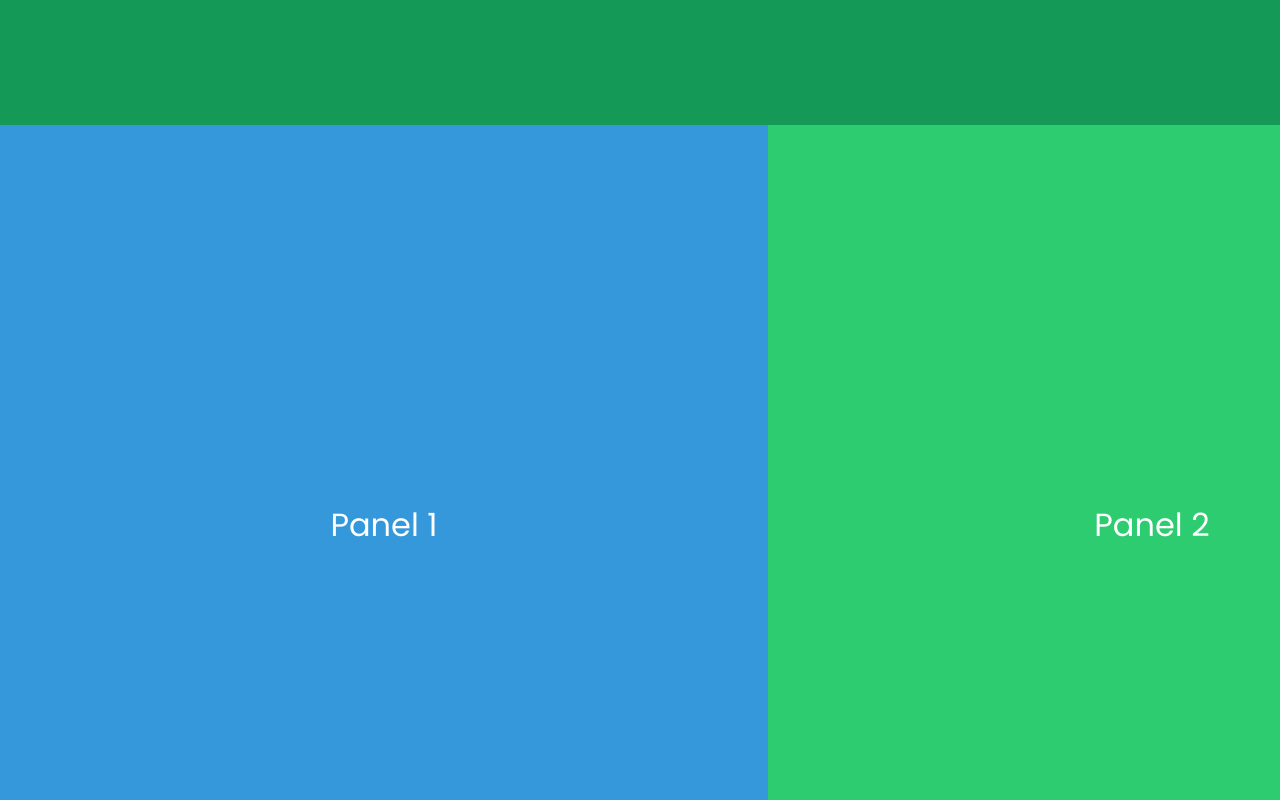
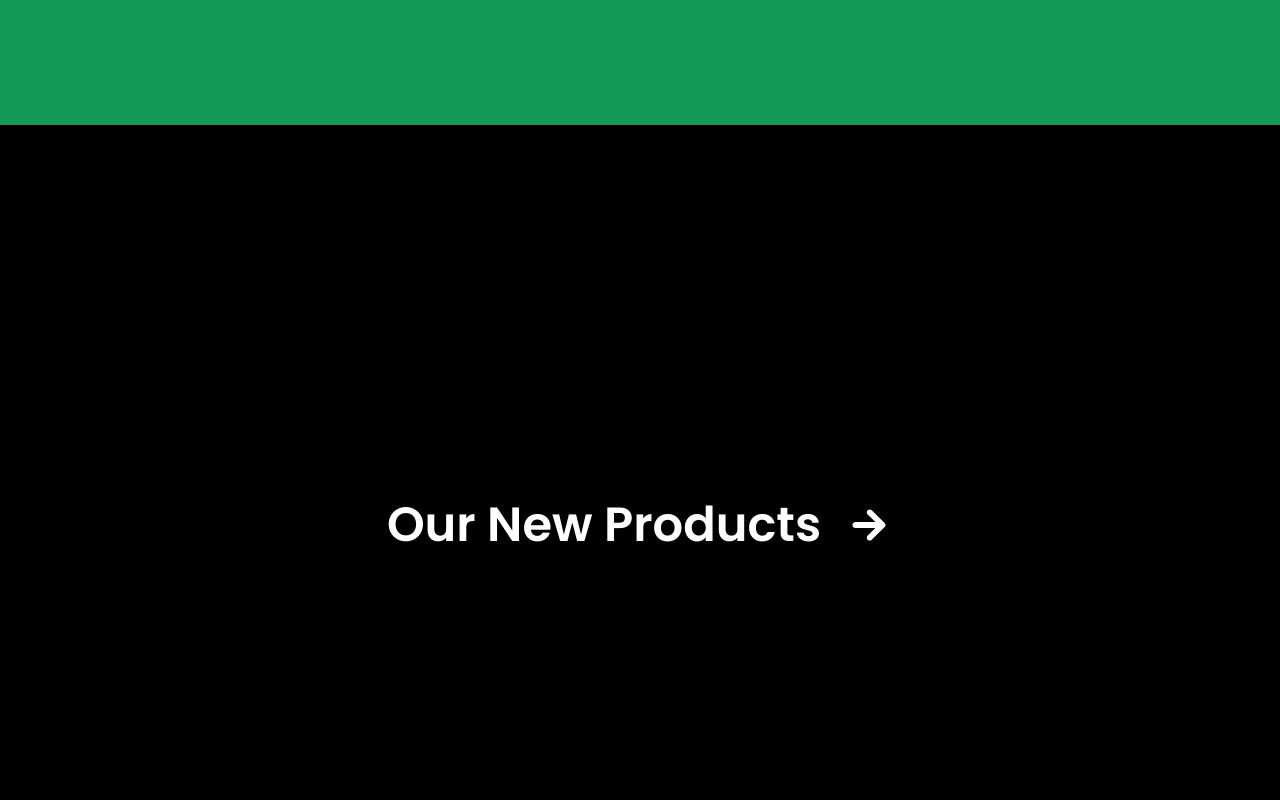
Before and after one commit to agha-naveed/7up-site-redesign, a React (Vite) app: page / in a window 1280 px wide. Shown: the part 800-1600 px from the top of the page. Built offline with nearby package versions, Linux system fonts and the light colour scheme.

Commit message:
implementing horizontal scroll datas

```diff
--- a/package.json
+++ b/package.json
@@ -18,6 +18,7 @@
         "gsap": "^3.12.7",
         "react": "^18.3.1",
         "react-dom": "^18.3.1",
+        "react-icons": "^5.5.0",
         "react-router-dom": "^6.27.0"
     },
     "devDependencies": {
--- a/src/Homepage.jsx
+++ b/src/Homepage.jsx
@@ -19,7 +19,7 @@ export default function App() {
       </header>
 
 
-      <section className='relative w-full bg-slate-700'>
+      <section className='relative w-full bg-black'>
         <HorizontalScroll />
         <video src={bgVid} loop autoPlay muted className='w-full'></video>
       </section>
--- a/src/app.css
+++ b/src/app.css
@@ -100,24 +100,5 @@ html , body{
     display: flex;
     justify-content: center;
     align-items: center;
-    font-size: 2em;
     color: white;
   }
-
-  .panel-1 {
-    background-color: #3498db;
-  }
-
-  .panel-2 {
-    background-color: #2ecc71;
-  }
-
-  .panel-3 {
-    background-color: #e74c3c;
-  }
-  .panel-4 {
-    background-color: coral;
-  }
-  .panel-5 {
-    background-color: violet;
-  }
--- a/src/extraComponent/HorizontalScroll.jsx
+++ b/src/extraComponent/HorizontalScroll.jsx
@@ -1,6 +1,8 @@
 import React, { useEffect, useRef } from "react";
 import { gsap } from "gsap";
 import { ScrollTrigger } from "gsap/ScrollTrigger";
+import { IoMdArrowRoundForward } from "react-icons/io";
+
 
 gsap.registerPlugin(ScrollTrigger);
 
@@ -31,12 +33,15 @@ const HorizontalScroll = () => {
 
   return (
     <div className="horizontal-scroll-container overflow-x-hidden">
-      <div ref={containerRef} className="horizontal-scroll-content">
-        <div className="panel panel-1">Panel 1</div>
-        <div className="panel panel-2">Panel 2</div>
-        <div className="panel panel-3">Panel 3</div>
-        <div className="panel panel-4">Panel 4</div>
-        <div className="panel panel-5">Panel 5</div>
+      <div ref={containerRef} className="horizontal-scroll-content text-white">
+        <div className="panel panel-1 flex gap-6 w-full font-semibold text-5xl bg-black">
+          Our New Products
+          <IoMdArrowRoundForward />
+        </div>
+        {/* <div className="panel panel-2 w-full bg-black">Panel 2</div>
+        <div className="panel panel-3 w-full bg-red-600">Panel 3</div>
+        <div className="panel panel-4 w-full bg-purple-600">Panel 4</div>
+        <div className="panel panel-5 w-full bg-slate-700">Panel 5</div> */}
       </div>
     </div>
   );
```
Also changed, not shown: 1 other file (tests, documents, lock files or other folders).
